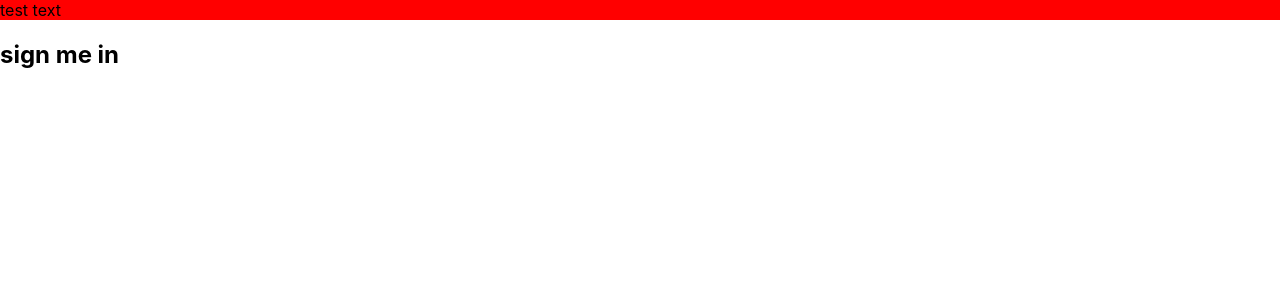
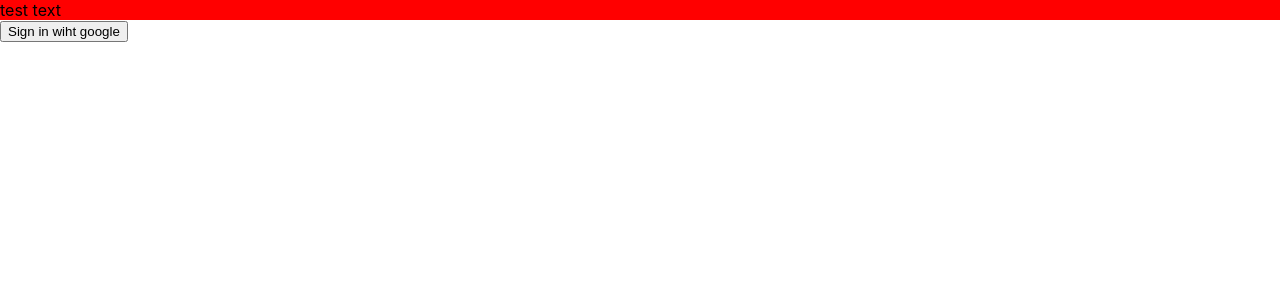
Before and after one commit to andershup/fantastic-carnival-react, a React (Create React App) app in the folder practice-react/: page /sign-in in a window 1280 px wide. Shown: the top 300 px of the page. Built offline with nearby package versions, Linux system fonts and the light colour scheme.

Commit message:
sign in component tested with google sign in with pop up

```diff
--- a/practice-react/src/routes/sign-in/sign-in.component.jsx
+++ b/practice-react/src/routes/sign-in/sign-in.component.jsx
@@ -1,9 +1,14 @@
+import { signInWithGooglePopup } from "../../utils/firebase.utils";
 
-const SignIn = () => {
+const SignIn =  () => {
+    const signInWithGoogle = async () => {
+    const response = await signInWithGooglePopup()
+    console.log(response)
+    }
     return (
-    <>
-    <h2>sign me in</h2>
-    </>
+        <>
+        <button onClick={signInWithGoogle}>Sign in wiht google</button>
+        </>
     )
 }
 
```
